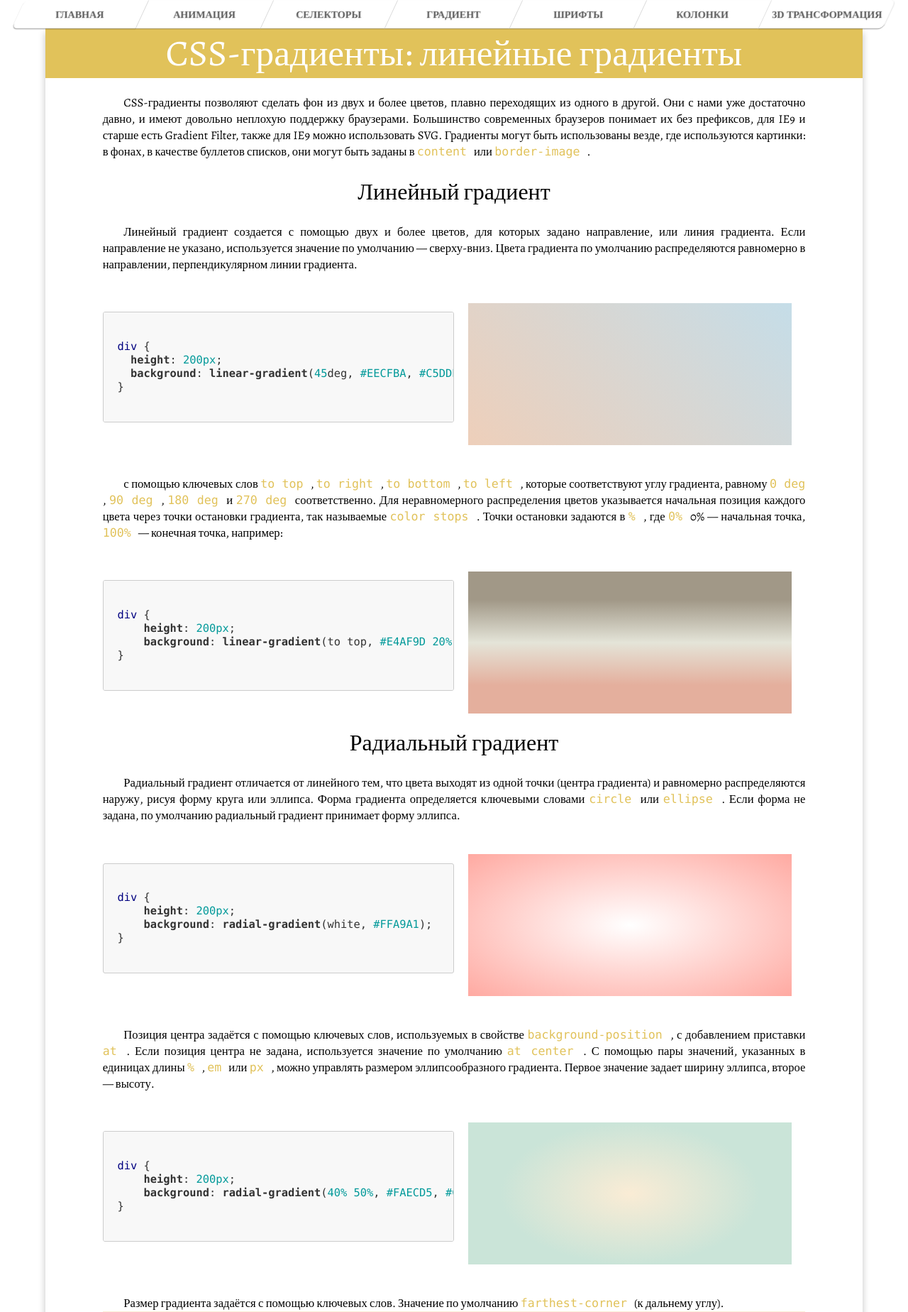
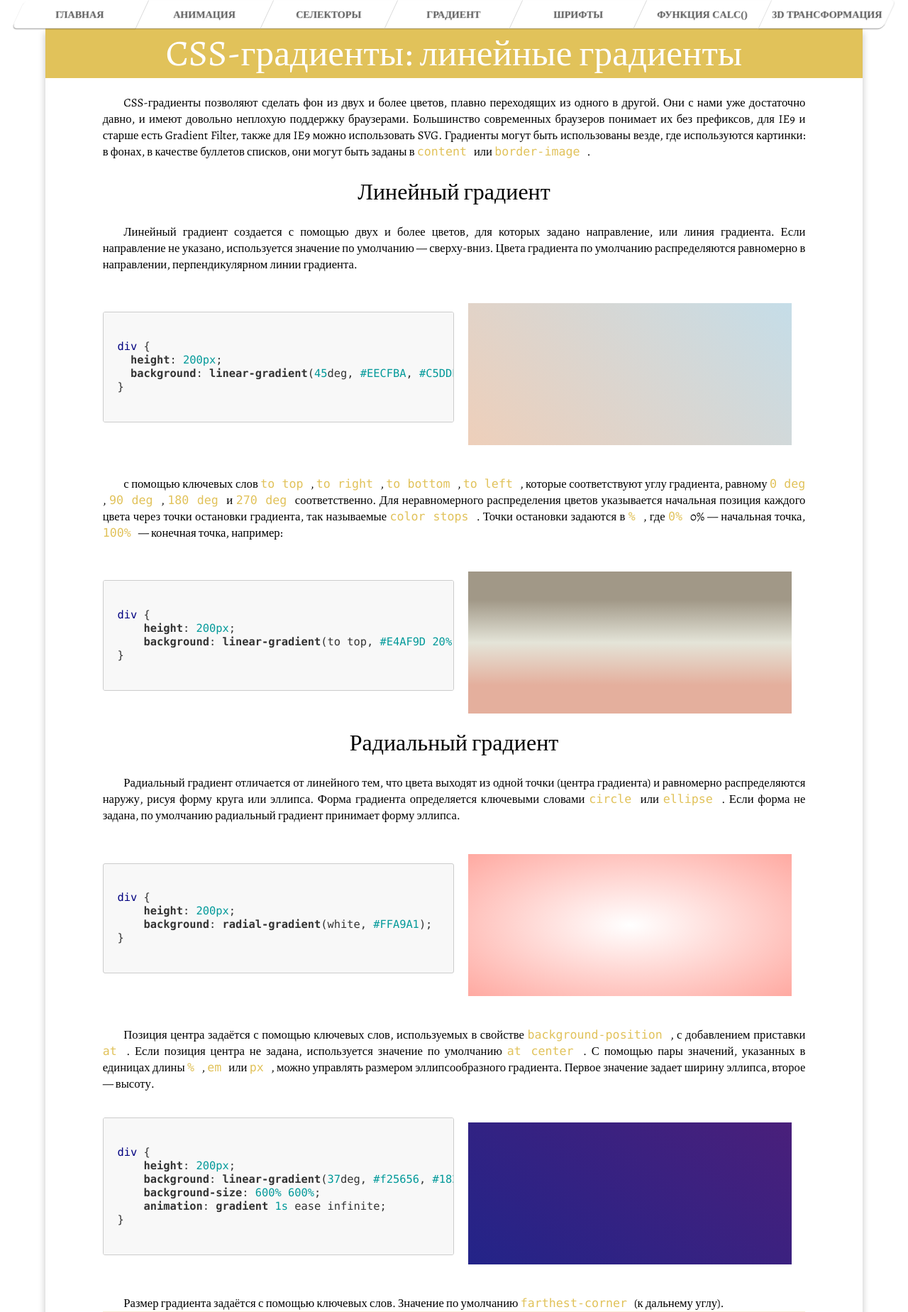
Before and after one commit to marinaermolenko/website, a PHP site: page /pages/gradient.html in a window 1280 px wide. Shown: the top 1848 px of the page at 71% size. Run offline with PHP 8.4, Linux system fonts and the light colour scheme; some libraries are stand-ins or nearby versions.

Commit message:
change menu, add gradient animation

```diff
--- a/css/style.css
+++ b/css/style.css
@@ -82,6 +82,28 @@ body {
     cursor: pointer;
     text-indent: 0;
     transition: 1s;
+}
+
+
+@-webkit-keyframes gradient {
+    0%{background-position:0% 70%}
+    50%{background-position:100% 31%}
+    100%{background-position:0% 70%}
+}
+@-moz-keyframes gradient {
+    0%{background-position:0% 70%}
+    50%{background-position:100% 31%}
+    100%{background-position:0% 70%}
+}
+@-o-keyframes gradient {
+    0%{background-position:0% 70%}
+    50%{background-position:100% 31%}
+    100%{background-position:0% 70%}
+}
+@keyframes gradient {
+    0%{background-position:0% 70%}
+    50%{background-position:100% 31%}
+    100%{background-position:0% 70%}
 }
 
 .push {
--- a/pages/gradient.html
+++ b/pages/gradient.html
@@ -23,10 +23,10 @@
     <div class="mobile-menu">
         <div class="mobile-menu-item"><a href="./mainPage.html">Главная</a></div>
         <div class="mobile-menu-item"><a href="./animation.html">Анимация</a></div>
-        <div class="mobile-menu-item"><a href="./animation.html">Селекторы</a></div>
+        <div class="mobile-menu-item"><a href="./selectors.html">Селекторы</a></div>
         <div class="mobile-menu-item"><a href="./gradient.html">Градиент</a></div>
         <div class="mobile-menu-item"><a href="./fonts.html">Шрифты</a></div>
-        <div class="mobile-menu-item"><a href="./animation.html">Колонки</a></div>
+        <div class="mobile-menu-item"><a href="./calc.html">Функция Calc()</a></div>
         <div class="mobile-menu-item"><a href="./threed.html">3D Трансформация</a></div>
         <div class="mobile-menu-close-button-wrapper">
             <a class="close-mobile-menu-button" onclick="closeMobileMenu()" >CLOSE</a>
@@ -35,10 +35,10 @@
     <div id="menu" class="menu">
         <div class="menu-item menu-item-first-child"><a href="./mainPage.html">Главная</a></div>
         <div class="menu-item"><a href="./animation.html">Анимация</a></div>
-        <div class="menu-item"><a href="">Селекторы</a></div>
+        <div class="menu-item"><a href="./selectors.html">Селекторы</a></div>
         <div class="menu-item"><a href="./gradient.html">Градиент</a></div>
         <div class="menu-item"><a href="./fonts.html">Шрифты</a></div>
-        <div class="menu-item"><a href="">Колонки</a></div>
+        <div class="menu-item"><a href="./calc.html">Функция Calc()</a></div>
         <div class="menu-item menu-item-last-child"><a href="./threed.html">3D Трансформация</a></div>
         <!--<button onclick="hideMenu()" class="menu-button" id="menuHideButton">MENU</button>-->
     </div>
@@ -209,12 +209,19 @@ div {
               <code data-language="css">
 div {
     height: 200px;
-    background: radial-gradient(40% 50%, #FAECD5, #CAE4D8);
+    background: linear-gradient(37deg, #f25656, #18258c, #8c1864);
+    background-size: 600% 600%;
+    animation: gradient 1s ease infinite;
 }
                 </code>
             </pre>
             <div class ="code-example">
-                <div style="height: 200px;  background: radial-gradient(40% 50%, #FAECD5, #CAE4D8)"></div>
+                <div style="
+                height: 200px;
+background: linear-gradient(37deg, #f25656, #18258c, #8c1864);
+background-size: 600% 600%;
+animation: gradient 1s ease infinite;
+"></div>
             </div>
         </div>
 
@@ -286,7 +293,51 @@ div {
                 </div>
             </div>
         </div>
-        <div cls></div>
+        <div class="header-name-l2">Повтор градиента</div>
+        <div class="text-block-animation">
+            В добавление к линейному и радиальному градиентам существует повтор градиента,
+            который задается с помощью функций
+            <span style="color: #e1c25a; font-family: Consolas,Monaco,'Andale Mono','Ubuntu Mono',monospace;">
+                repeating-linear-gradient()
+            </span>
+            и
+            <span style="color: #e1c25a; font-family: Consolas,Monaco,'Andale Mono','Ubuntu Mono',monospace;">
+                repeating-radial-gradient()
+            </span>
+            соответственно. Фон из повторяющихся градиентов
+            выглядит неаккуратно, поэтому рекомендуется начинать следующий
+            цвет с точки остановки предыдущего, создавая таким образом полосатые узоры.
+        </div>
+        <div class="code-and-example">
+            <pre class="code-tool-with-example">
+              <code data-language="css">
+div {
+    height: 200px;
+    background: repeating-linear-gradient(45deg, #606dbc, #606dbc 10px, #465298 10px, #465298 20px);
+}
+                </code>
+            </pre>
+            <div class ="code-example">
+                <div style="height: 200px;
+                 background: repeating-linear-gradient(45deg, #606dbc, #606dbc 10px, #465298 10px, #465298 20px)">
+                </div>
+            </div>
+        </div>
+        <div class="code-and-example">
+            <pre class="code-tool-with-example">
+              <code data-language="css">
+div {
+    height: 200px;
+    background: repeating-radial-gradient(circle, #B9ECFE, #B9ECFE 10px, #82DDFF 10px, #82DDFF 20px);
+}
+                </code>
+            </pre>
+            <div class ="code-example">
+                <div style="height: 200px;
+                background: repeating-radial-gradient(circle, #B9ECFE, #B9ECFE 10px, #82DDFF 10px, #82DDFF 20px);">
+                </div>
+            </div>
+        </div>
     </div>
 </div>
 </body>
```
Also changed, not shown: pages/animation.html (+4 -4 lines), pages/mainPage.html (+8 -8 lines), pages/threed.html (+8 -8 lines).
